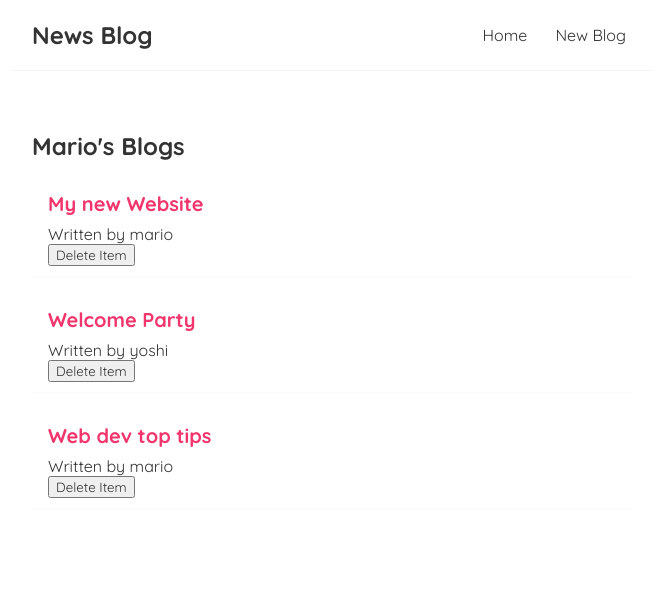
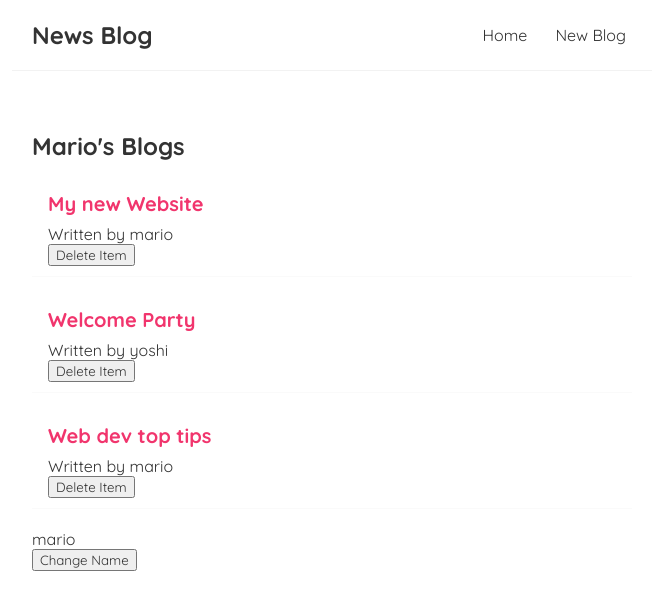
Before and after one commit to johnpathadan/react_cm, a React (Create React App) app: page / in a window 1280 px wide. Shown: the top 610 px of the page, without its empty margins (308-964 px from the left). Built offline with nearby package versions, Linux system fonts and the light colour scheme.

Commit message:
added useEffect dependencies

```diff
--- a/src/Home.js
+++ b/src/Home.js
@@ -3,6 +3,7 @@
 import BlogList from "./BlogList";
 
 const Home = () => {
+    const[name, setName] = useState('mario');
     const[blogs, setBlogs] = useState([
         {title: 'My new Website', body: 'lorem ipsum...', author: 'mario', id: 1},
         {title: 'Welcome Party', body: 'lorem ipsum...', author: 'yoshi', id: 2},
@@ -14,11 +15,14 @@
     }
     useEffect(()=>{
         console.log('Use effect ran');
-    })
+        console.log(name);
+    },[name])
 
     return (
         <div className="homePage">
            <BlogList blogs={blogs} title="Mario's Blogs" handleDelete={handleDelete} />
+           <p>{name}</p>
+           <button onClick={()=> setName('George')}>Change Name</button>
         </div>
     );
 }
```
